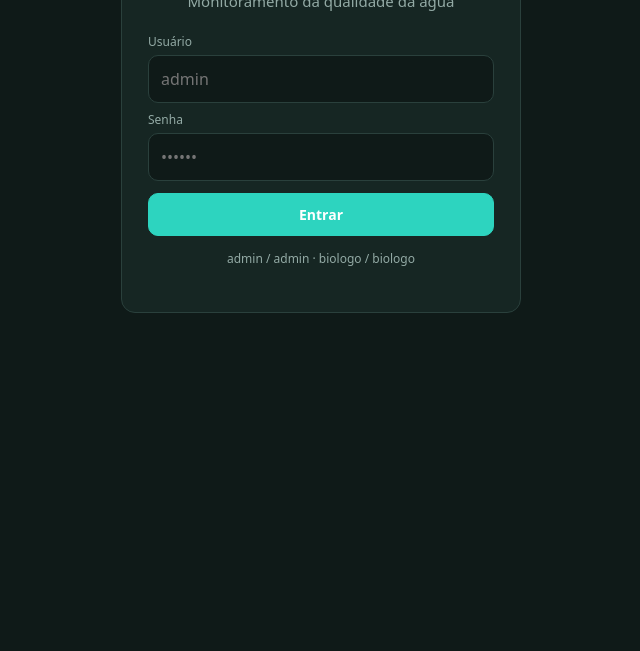
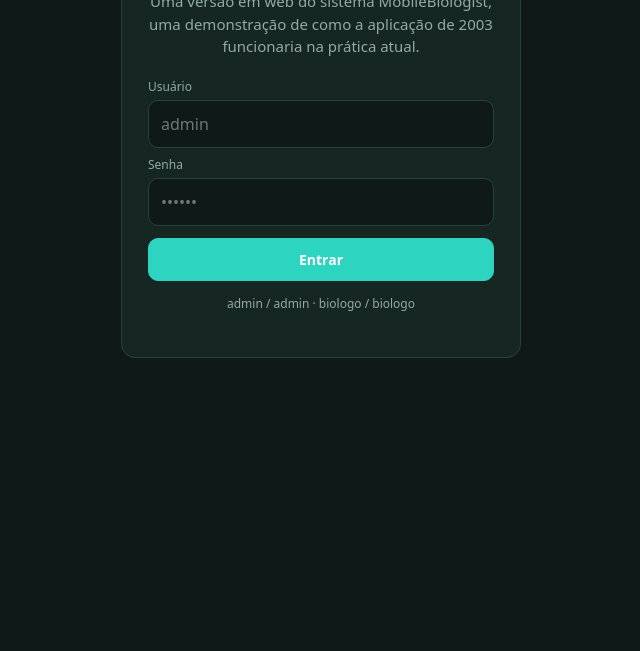
Before and after one commit to Guilherme-Ferreira-Tombini/MobileBiologist, a plain HTML site: page index.html in a window 1280 px wide. Shown: the part 245-896 px from the top of the page, without its empty margins (319-959 px from the left). Drawn offline with Linux system fonts and the light colour scheme.

Commit message:
Adicionado texto de apresentação da aplicação ao realizar login

```diff
--- a/index.html
+++ b/index.html
@@ -12,7 +12,7 @@
   <section id="login-screen" class="card login" hidden>
     <div class="login-hero">💧</div>
     <h1 class="login-title">Mobile Biologist</h1>
-    <p class="mu login-sub">Monitoramento da qualidade da água</p>
+    <p class="mu login-sub">Uma versão em web do sistema MobileBiologist, uma demonstração de como a aplicação de 2003 funcionaria na prática atual.</p>
 
     <label for="l_u">Usuário</label>
     <input id="l_u" autocomplete="username" placeholder="admin">
```
